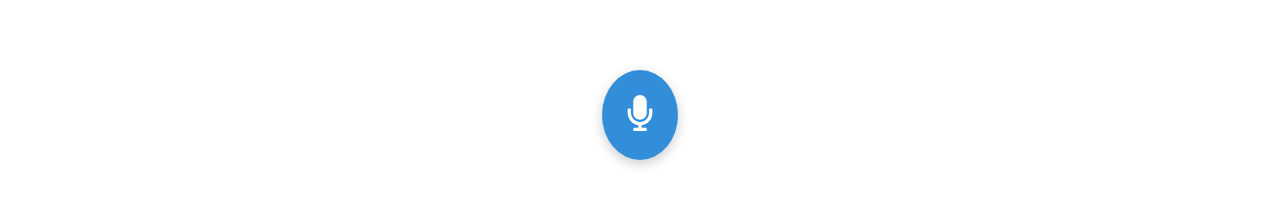
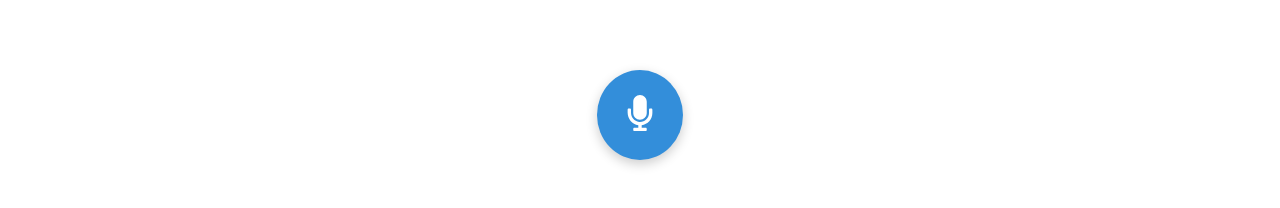
Before and after one commit to haradakaito/english-talk-app, a React (Create React App) app in the folder web/: page / in a window 1280 px wide. Shown: the part 552-760 px from the top of the page. Built offline with nearby package versions, Linux system fonts and the light colour scheme.

Commit message:
[add] レコーディングボタンの大きさ調整

```diff
--- a/web/src/components/RecordingButton.css
+++ b/web/src/components/RecordingButton.css
@@ -16,6 +16,7 @@ color: white;
 border: none;
 border-radius: 50%;
 padding: 20px;
+padding-inline: 25px;
 padding-top: 25px;
 cursor: pointer;
 transition: 0.2s;
```
